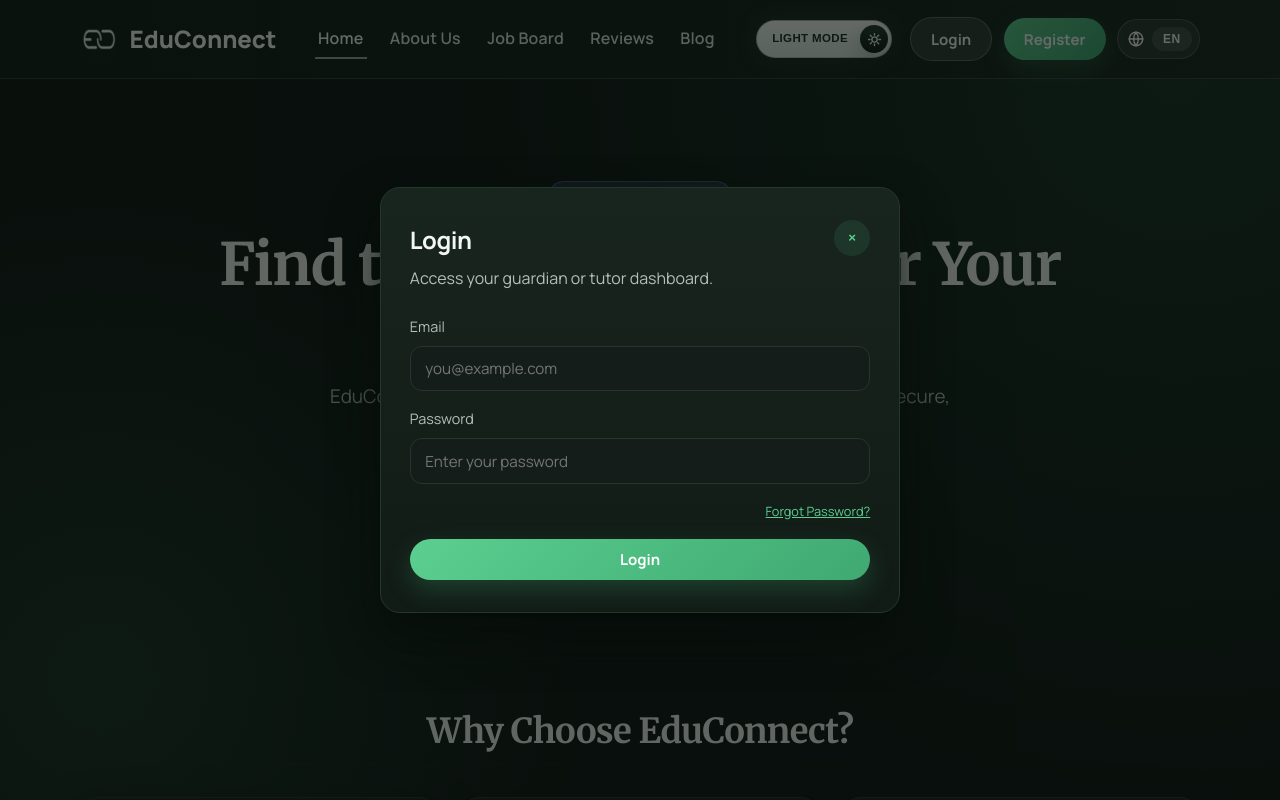
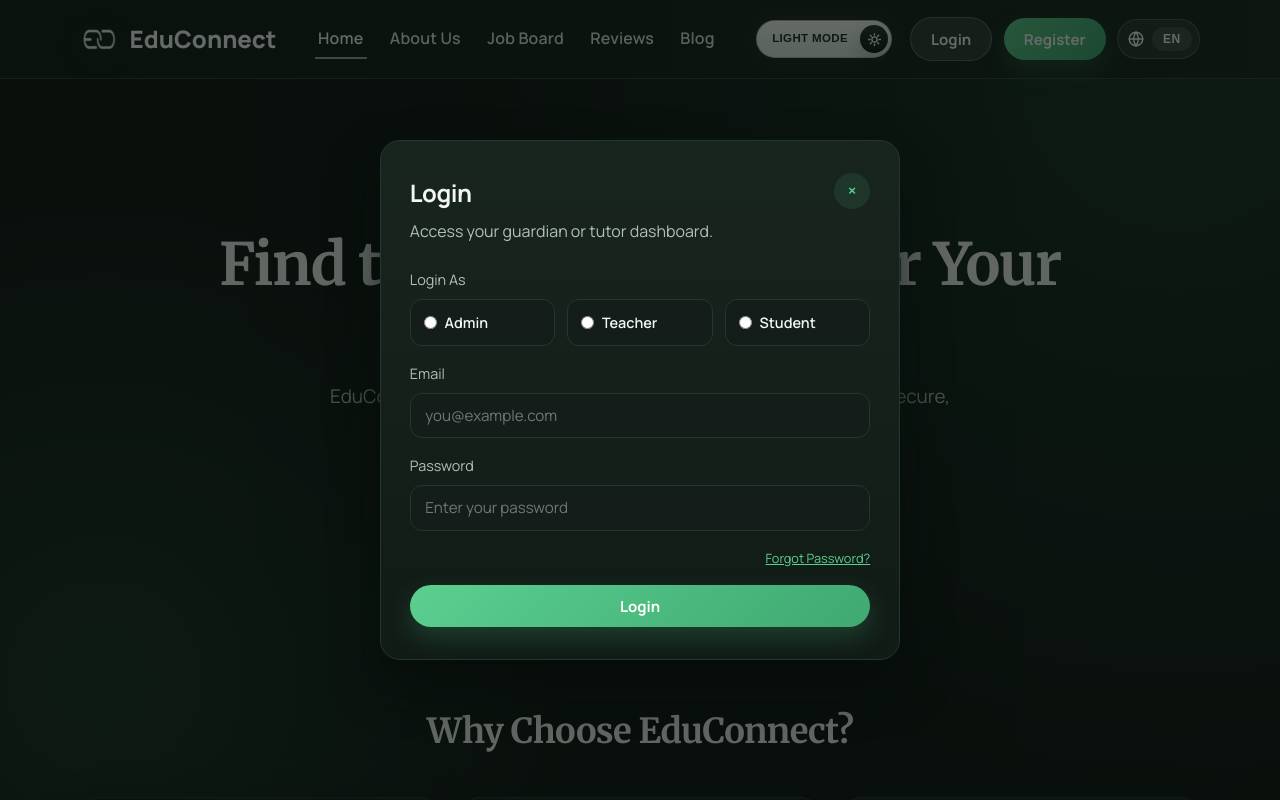
Before and after one commit to mubasshirahin/EduConnect, a React (Vite) app in the folder client/: page / in a window 1280 px wide. Both pictures are taken after a click on the button "Login". Shown: the top 800 px of the page. Built offline with nearby package versions, Linux system fonts and the light colour scheme.

Commit message:
Restore role selection in login flow

```diff
--- a/client/src/components/AuthModal.jsx
+++ b/client/src/components/AuthModal.jsx
@@ -14,6 +14,7 @@ function AuthModal({ mode, onClose, onAuthSuccess }) {
   const [showTerms, setShowTerms] = useState(false);
   const [isForgotPassword, setIsForgotPassword] = useState(false);
   const [resetEmail, setResetEmail] = useState("");
+  const roleLabel = isLogin ? t("auth.loginAs") : t("auth.registerAs");
 
   const handleSubmit = async (event) => {
     event.preventDefault();
@@ -25,11 +26,11 @@ function AuthModal({ mode, onClose, onAuthSuccess }) {
     const payload = {
       email: formData.get("email")?.toString().trim().toLowerCase(),
       password: formData.get("password")?.toString(),
+      role: formData.get("role")?.toString().trim().toLowerCase(),
     };
 
     if (!isLogin) {
       payload.name = formData.get("registerName")?.toString().trim();
-      payload.role = formData.get("role")?.toString().trim().toLowerCase();
     }
 
     try {
@@ -156,10 +157,15 @@ function AuthModal({ mode, onClose, onAuthSuccess }) {
               <input type="text" name="registerName" placeholder={t("auth.namePlaceholder")} required />
             </label>
           )}
-          {!isLogin && (
           <label className="form-group">
-              <span>{t("auth.registerAs")}</span>
+            <span>{roleLabel}</span>
             <div className="role-group">
+              {isLogin && (
+                <label className="role-option">
+                  <input type="radio" name="role" value="admin" required />
+                  <span>{t("auth.admin")}</span>
+                </label>
+              )}
               <label className="role-option">
                 <input type="radio" name="role" value="teacher" required />
                 <span>{t("auth.teacher")}</span>
@@ -170,7 +176,6 @@ function AuthModal({ mode, onClose, onAuthSuccess }) {
               </label>
             </div>
           </label>
-          )}
           <label className="form-group">
             <span>{t("auth.email")}</span>
             <input type="email" name="email" placeholder="you@example.com" required />
```
Also changed, not shown: 1 other file (tests, documents, lock files or other folders). Lines whose indentation alone changed are shown as unchanged.
